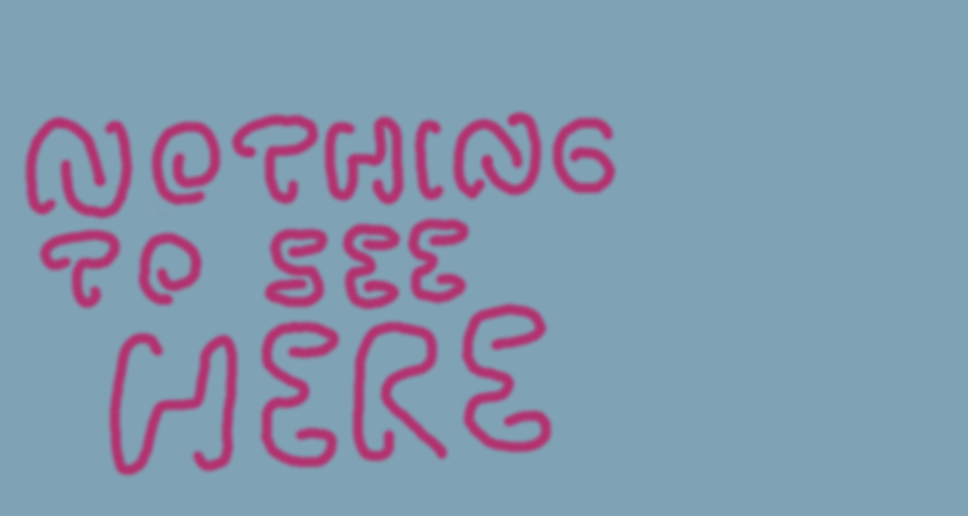
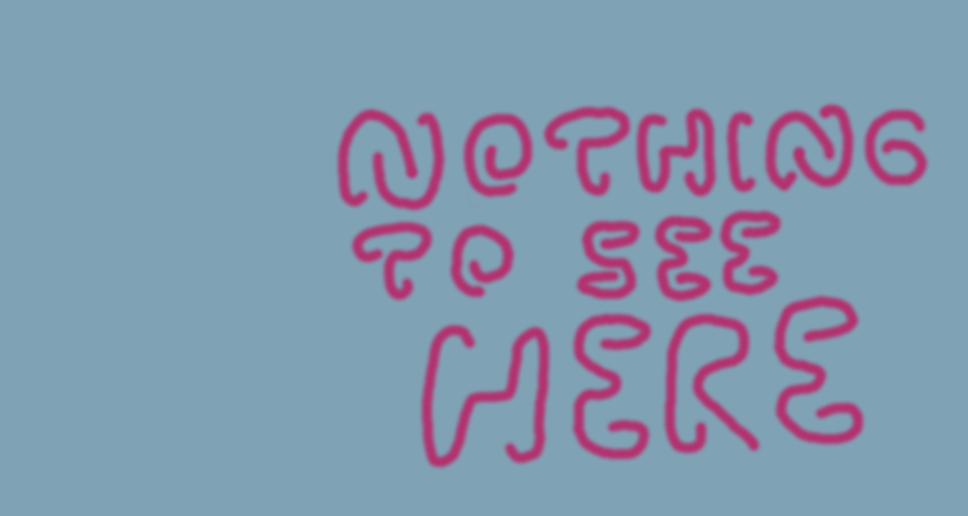
Before and after one commit to leifwalsh/leifwalsh.github.com, a plain HTML site: page index.html in a window 1280 px wide. Shown: the whole page, without its empty margins (0-968 px from the left). Drawn offline with Linux system fonts and the light colour scheme.

Commit message:
fixed centering

```diff
--- a/index.html
+++ b/index.html
@@ -11,7 +11,7 @@
 		body {
 			background: #80a2b5;
 		}
-		img {
+		div#img {
 			text-align: center;
 			margin-top: 100px;
 		}
@@ -19,7 +19,9 @@
 </head>
 
 <body>
-	<img src="/goaway.png" />
+	<div id="img">
+		<img src="/goaway.png" />
+	</div>
 </body>
 
 </html>
```
